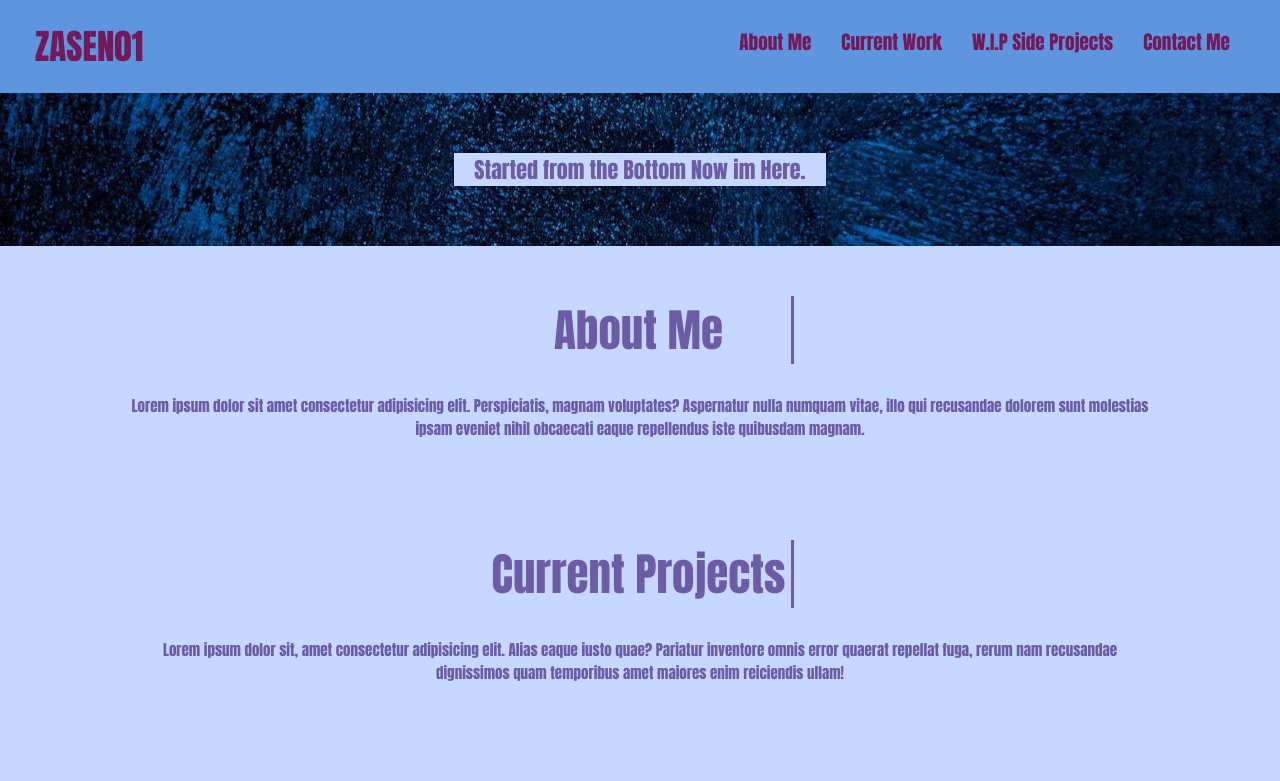
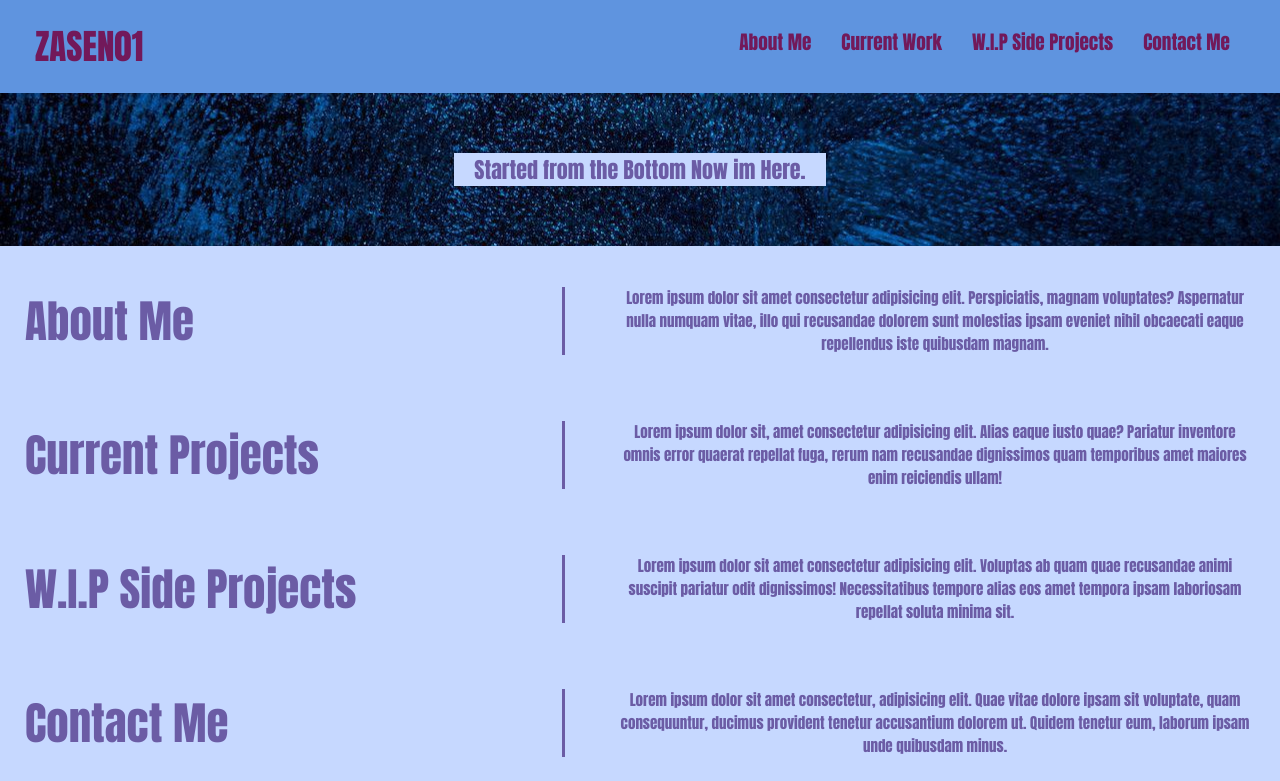
Before and after one commit to zasen01/V1Portfolio, a plain HTML site: page index.html in a window 1280 px wide. Shown: the top 781 px of the page. Drawn offline with Linux system fonts and the light colour scheme.

Commit message:
Added Styling to Paragraphs and Fixed Formatting

```diff
--- a/assets/css/style.css
+++ b/assets/css/style.css
@@ -87,10 +87,10 @@ header nav {
     font-size: 45px;
     color: var(--main-font-color);
     border-right: 3px solid;
-    text-align: center;
+    text-align: left;
     margin: 0 auto 30px auto;
     width: 30%;
-    justify-content: left;
+    justify-content: space-between;
 
 }
 .border {
@@ -99,16 +99,26 @@ header nav {
 
 /*styling main body of content alignment*/
 .content {
-    margin: 50px auto;
-    padding-bottom: 50px;
-    width: 80%;
+    margin: 15px auto;
+    width: 100%;
     display: flex;
     flex-wrap: wrap;
     align-items: center;
     justify-content: space-between;
 }
+.content h2{
+    flex: 2;
+    flex-wrap: wrap;
+    display: inline-flex;
+    margin: 25px;
+    width: 25%;
+    padding: 0%;
+
+}
 .content p {
-    display:inline-flex;
+    display:flex;
+    margin: 25px;
+    width: 50%;
     font-size: 15px;
     border: none;
     text-align: center;
--- a/index.html
+++ b/index.html
@@ -33,8 +33,8 @@
             <div class="quote">
                 <p> Started from the Bottom Now im Here. </p>
             </div>
+        </div>
 
-        </div>
         <!--About Me-->
         <section id="About-Me" class="about">
             <div class="content">
@@ -65,15 +65,15 @@
             <!--Current Projects-->
             <div>
                 <!--Run Buddy-->
-                <article>
+                <article class="projects">
 
                 </article>
                 <!--Battle Bots-->
-                <article>
+                <article class="projects">
 
                 </article>
                 <!--Placeholder-->
-                <article>
+                <article class="projects">
 
                 </article>
 
```
